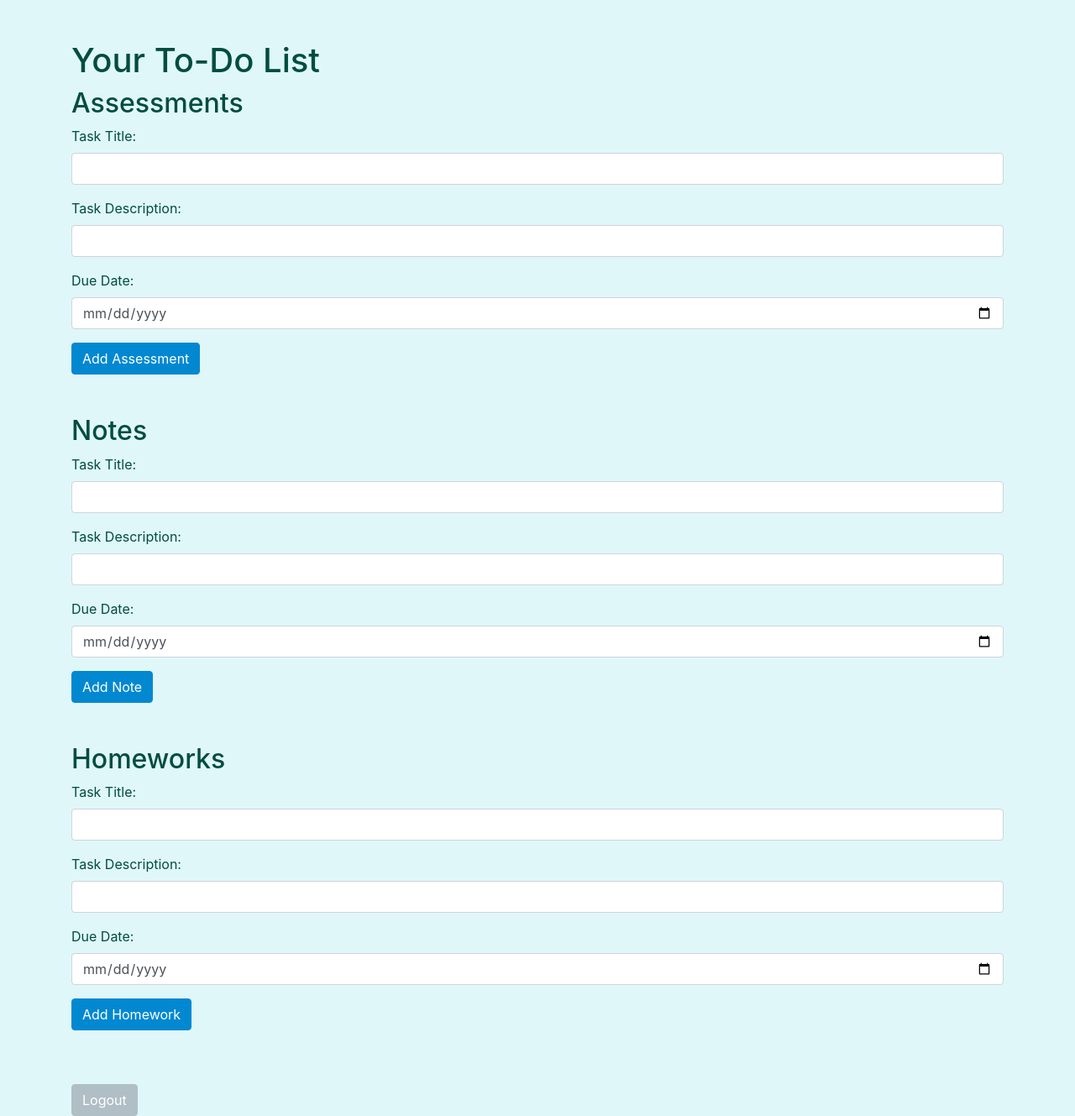
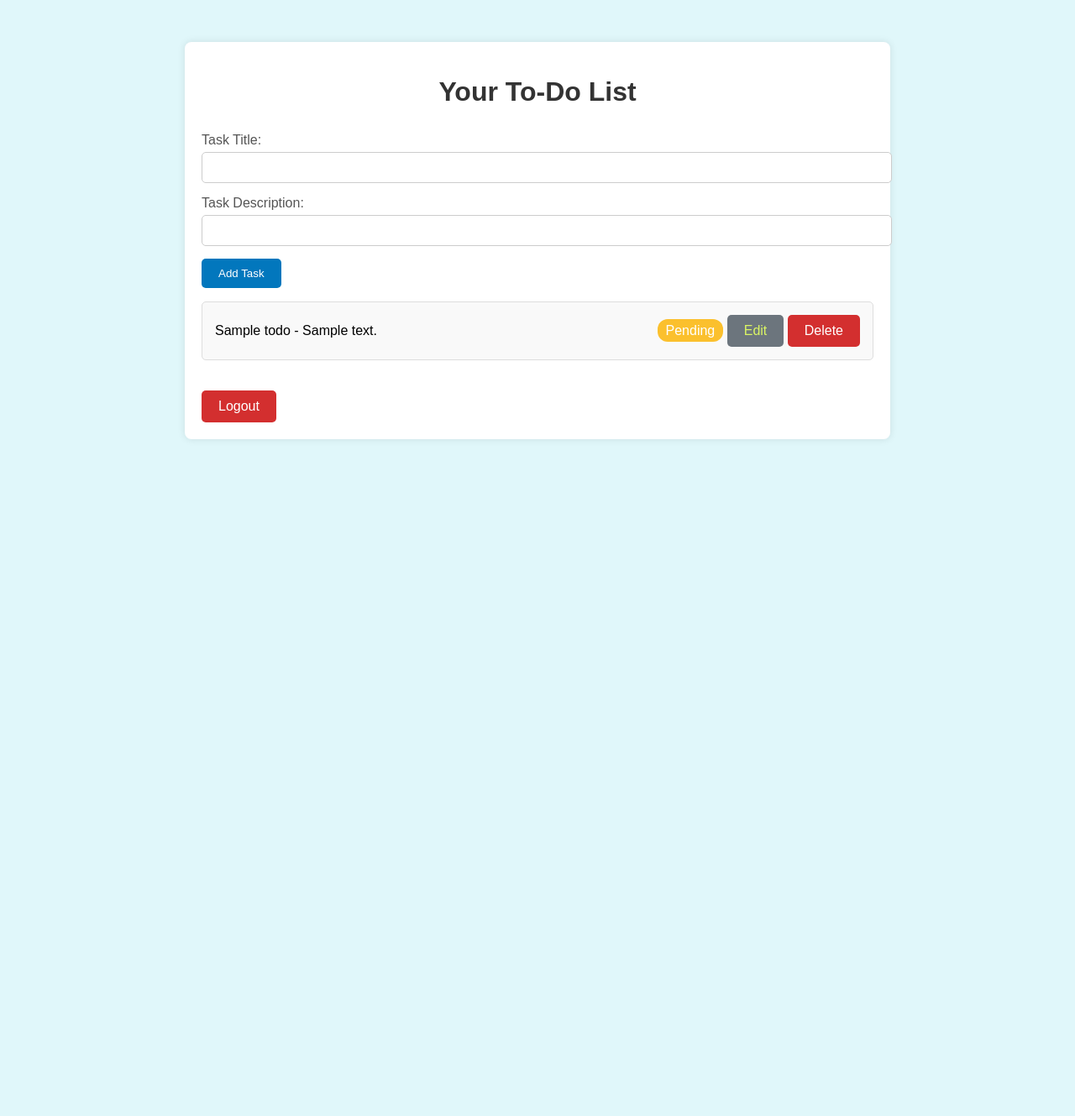
Before and after one commit to GusBus324/G-Status-todo-, a Flask app: template Flask_app/templates/dashboard.html in a window 1280 px wide. Shown: the whole page at 84% size. After the commit the page ends 523 px from the top, so only its background shows below. Run offline with Flask 3, Linux system fonts and the light colour scheme; the template is opened without the code that fills it: most values are stand-ins (such as "Sample title", 1, 10 or a date in 2020); parts of the project's set-up code (start-up, migrations or seed data) failed here and were passed over; some libraries are stand-ins or nearby versions.

Commit message:
made changes

```diff
--- a/Flask_app/app.py
+++ /dev/null
@@ -1,91 +0,0 @@
-from flask import Flask, render_template, request, flash, session, redirect, url_for
-from werkzeug.security import generate_password_hash, check_password_hash
-from sqlalchemy.orm import sessionmaker
-from sqlalchemy import create_engine
-from db_create import User, ToDo  # Import the User and ToDo models from your models file
-
-app = Flask(__name__)
-app.secret_key = "supersecretkey"  # Replace with a secure, random key
-
-# Set up the database engine and session
-engine = create_engine("sqlite:///todo.db")  # Ensure this points to your actual database file
-Session = sessionmaker(bind=engine)
-db_session = Session()
-
-@app.route('/')
-def index():
-    return render_template('index.html')
-
-@app.route('/login', methods=['GET', 'POST'])
-def login():
-    if request.method == 'POST':
-        # Retrieve data from the form
-        username = request.form.get('username')
-        password = request.form.get('password')
-        # Query the database to find the user with the given username
-        user = db_session.query(User).filter_by(username=username).first()
-        # Check if the user exists and if the password matches
-        if user and check_password_hash(user.password, password):
-            # Store the user's ID in the session
-            session['user_id'] = user.id
-            flash('Login successful!', 'info')
-            return redirect(url_for('dashboard'))  # Redirect to the dashboard
-        else:
-            flash('Invalid username or password', 'danger')
-    return render_template('login.html')
-
-@app.route('/signup', methods=['GET', 'POST'])
-def signup():
-    if request.method == 'POST':
-        username = request.form['username']
-        password = request.form['password']
-        existing_user = db_session.query(User).filter_by(username=username).first()
-        if existing_user:
-            flash('Username already exists. Please choose a different username.', 'danger')
-            return redirect(url_for('signup'))
-        hashed_password = generate_password_hash(password)
-        new_user = User(username=username, password=hashed_password)
-        db_session.add(new_user)
-        db_session.commit()
-        flash('Signup successful! Please log in.', 'success')
-        return redirect(url_for('login'))
-    return render_template('signup.html')
-
-@app.route('/dashboard')
-def dashboard():
-    # Check if the user is logged in
-    if 'user_id' not in session:
-        flash('Please log in to access the dashboard.', 'warning')
-        return redirect(url_for('login'))
-    # Retrieve the user's to-dos from the database
-    user_id = session['user_id']
-    user = db_session.query(User).get(user_id)
-    return render_template('dashboard.html', todos=user.todos)
-
-@app.route('/add_task', methods=['POST'])
-def add_task():
-    # Check if the user is logged in
-    if 'user_id' not in session:
-        flash('Please log in to add tasks.', 'warning')
-        return redirect(url_for('login'))
-    # Retrieve data from the form
-    title = request.form['title']
-    description = request.form['description']
-    category = request.form['category']
-    due_date = request.form['due_date']
-    user_id = session['user_id']
-    # Create a new task
-    new_task = ToDo(title=title, description=description, category=category, due_date=due_date, user_id=user_id)
-    db_session.add(new_task)
-    db_session.commit()
-    flash('Task added successfully!', 'success')
-    return redirect(url_for('dashboard'))
-
-@app.route('/logout')
-def logout():
-    session.pop('user_id', None)
-    flash('You have been logged out.', 'info')
-    return redirect(url_for('index'))
-
-if __name__ == '__main__':
-    app.run(debug=True)
--- a/Flask_app/templates/dashboard.html
+++ b/Flask_app/templates/dashboard.html
@@ -1,54 +1,117 @@
 <!DOCTYPE html>
 <html lang="en">
 <head>
-    <meta charset="UTF-8" />
-    <meta name="viewport" content="width=device-width, initial-scale=1.0" />
+    <meta charset="UTF-8">
+    <meta name="viewport" content="width=device-width, initial-scale=1.0">
     <title>Dashboard</title>
-    <link rel="stylesheet" href="https://maxcdn.bootstrapcdn.com/bootstrap/4.5.2/css/bootstrap.min.css" />
     <style>
         body {
+            font-family: Arial, sans-serif;
             background-color: #e0f7fa; /* Light blue background */
-            color: #004d40; /* Dark green text */
+            margin: 0;
+            padding: 0;
         }
         .container {
-            margin-top: 50px;
+            max-width: 800px;
+            margin: 50px auto;
+            padding: 20px;
+            background-color: #ffffff;
+            box-shadow: 0 0 10px rgba(0, 0, 0, 0.1);
+            border-radius: 8px;
+        }
+        h1 {
+            color: #333; /* Dark grey */
+            text-align: center;
+            margin-bottom: 30px;
+        }
+        .form-group {
+            margin-bottom: 15px;
+        }
+        .form-group label {
+            display: block;
+            margin-bottom: 5px;
+            color: #555; /* Medium grey */
+        }
+        .form-group input {
+            width: 100%;
+            padding: 10px;
+            border: 1px solid #ccc;
+            border-radius: 5px;
         }
         .btn-primary {
-            background-color: #0288d1; /* Light blue button */
-            border-color: #0288d1;
+            background-color: #0277bd; /* Dark blue */
+            color: #ffffff;
+            padding: 10px 20px;
+            border: none;
+            border-radius: 5px;
+            cursor: pointer;
         }
         .btn-primary:hover {
-            background-color: #0277bd; /* Darker blue button on hover */
-            border-color: #0277bd;
+            background-color: #01579b; /* Darker blue */
+        }
+        .list-group {
+            list-style: none;
+            padding: 0;
+        }
+        .list-group-item {
+            display: flex;
+            justify-content: space-between;
+            align-items: center;
+            padding: 15px;
+            margin-bottom: 10px;
+            border: 1px solid #ddd;
+            border-radius: 5px;
+            background-color: #f9f9f9;
+        }
+        .badge {
+            padding: 5px 10px;
+            border-radius: 12px;
+        }
+        .badge-success {
+            background-color: #388e3c; /* Dark green */
+            color: #ffffff;
+        }
+        .badge-warning {
+            background-color: #fbc02d; /* Dark yellow */
+            color: #ffffff;
         }
         .btn-danger {
-            background-color: #b0bec5; /* Light gray button */
-            border-color: #b0bec5;
+            background-color: #d32f2f; /* Dark red */
+            color: #ffffff;
+            padding: 10px 20px;
+            border: none;
+            border-radius: 5px;
+            text-decoration: none;
+            display: inline-block;
+            text-align: center;
         }
         .btn-danger:hover {
-            background-color: #90a4ae; /* Darker gray button on hover */
-            border-color: #90a4ae;
+            background-color: #b71c1c; /* Darker red */
         }
-        .list-group-item {
-            background-color: #e0f7fa; /* Light blue list item */
-            color: #004d40; /* Dark green text */
+        .btn-secondary {
+            background-color: #6c757d; /* Grey */
+            color: #daf464;
+            padding: 10px 20px;
+            border: none;
+            border-radius: 5px;
+            cursor: pointer;
+            text-decoration: none;
+            display: inline-block;
+            text-align: center;
         }
-        .badge-success {
-            background-color: #81c784; /* Light green badge */
+        .btn-secondary:hover {
+            background-color: #5a6268; /* Darker grey */
         }
-        .badge-warning {
-            background-color: #ffb74d; /* Light orange badge */
+        .mt-3 {
+            margin-top: 20px;
         }
     </style>
 </head>
 <body>
-    <div class="container mt-5">
+    <div class="container">
         <h1>Your To-Do List</h1>
-        <!-- Sections for Assessments, Notes, and Homeworks -->
-        <div class="mb-4">
-            <h2>Assessments</h2>
+        <!-- Form to add new tasks -->
         <form method="POST" action="{{ url_for('add_task') }}" class="mb-4">
-                <input type="hidden" name="category" value="Assessments">
             <div class="form-group">
                 <label for="title">Task Title:</label>
                 <input type="text" id="title" name="title" class="form-control" required>
@@ -57,87 +120,24 @@
                 <label for="description">Task Description:</label>
                 <input type="text" id="description" name="description" class="form-control">
             </div>
-                <div class="form-group">
-                    <label for="due_date">Due Date:</label>
-                    <input type="date" id="due_date" name="due_date" class="form-control">
-                </div>
-                <button type="submit" class="btn btn-primary">Add Assessment</button>
+            <button type="submit" class="btn btn-primary">Add Task</button>
         </form>
         <ul class="list-group">
-                {% for todo in todos if todo.category == 'Assessments' %}
+            {% for todo in todos %}
                 <li class="list-group-item">
-                        {{ todo.title }} - {{ todo.description }} - Due: {{ todo.due_date }}
+                    <span>{{ todo.title }} - {{ todo.description }}</span>
+                    <div>
                         {% if todo.done %}
                             <span class="badge badge-success">Done</span>
                         {% else %}
                             <span class="badge badge-warning">Pending</span>
                         {% endif %}
+                        <a href="{{ url_for('edit_task', task_id=todo.id) }}" class="btn btn-secondary ml-2">Edit</a>
+                        <a href="{{ url_for('delete_task', task_id=todo.id) }}" class="btn btn-danger ml-2">Delete</a>
+                    </div>
                 </li>
             {% endfor %}
         </ul>
-        </div>
-        <div class="mb-4">
-            <h2>Notes</h2>
-            <form method="POST" action="{{ url_for('add_task') }}" class="mb-4">
-                <input type="hidden" name="category" value="Notes">
-                <div class="form-group">
-                    <label for="title">Task Title:</label>
-                    <input type="text" id="title" name="title" class="form-control" required>
-                </div>
-                <div class="form-group">
-                    <label for="description">Task Description:</label>
-                    <input type="text" id="description" name="description" class="form-control">
-                </div>
-                <div class="form-group">
-                    <label for="due_date">Due Date:</label>
-                    <input type="date" id="due_date" name="due_date" class="form-control">
-                </div>
-                <button type="submit" class="btn btn-primary">Add Note</button>
-            </form>
-            <ul class="list-group">
-                {% for todo in todos if todo.category == 'Notes' %}
-                    <li class="list-group-item">
-                        {{ todo.title }} - {{ todo.description }} - Due: {{ todo.due_date }}
-                        {% if todo.done %}
-                            <span class="badge badge-success">Done</span>
-                        {% else %}
-                            <span class="badge badge-warning">Pending</span>
-                        {% endif %}
-                    </li>
-                {% endfor %}
-            </ul>
-        </div>
-        <div class="mb-4">
-            <h2>Homeworks</h2>
-            <form method="POST" action="{{ url_for('add_task') }}" class="mb-4">
-                <input type="hidden" name="category" value="Homeworks">
-                <div class="form-group">
-                    <label for="title">Task Title:</label>
-                    <input type="text" id="title" name="title" class="form-control" required>
-                </div>
-                <div class="form-group">
-                    <label for="description">Task Description:</label>
-                    <input type="text" id="description" name="description" class="form-control">
-                </div>
-                <div class="form-group">
-                    <label for="due_date">Due Date:</label>
-                    <input type="date" id="due_date" name="due_date" class="form-control">
-                </div>
-                <button type="submit" class="btn btn-primary">Add Homework</button>
-            </form>
-            <ul class="list-group">
-                {% for todo in todos if todo.category == 'Homeworks' %}
-                    <li class="list-group-item">
-                        {{ todo.title }} - {{ todo.description }} - Due: {{ todo.due_date }}
-                        {% if todo.done %}
-                            <span class="badge badge-success">Done</span>
-                        {% else %}
-                            <span class="badge badge-warning">Pending</span>
-                        {% endif %}
-                    </li>
-                {% endfor %}
-            </ul>
-        </div>
         <a href="{{ url_for('logout') }}" class="btn btn-danger mt-3">Logout</a>
     </div>
 </body>
--- /dev/null
+++ b/app.py
@@ -0,0 +1,104 @@
+from flask import Flask, render_template, request, flash, session, redirect, url_for
+from werkzeug.security import generate_password_hash, check_password_hash
+from sqlalchemy.orm import sessionmaker
+from sqlalchemy import create_engine
+from db_create import User, ToDo  # Import the User and ToDo models from your models file
+
+app = Flask(__name__)
+app.secret_key = "supersecretkey"  # Replace with a secure, random key
+
+# Set up the database engine and session
+engine = create_engine("sqlite:///todo.db")  # Ensure this points to your actual database file
+Session = sessionmaker(bind=engine)
+db_session = Session()
+
+@app.route('/signup', methods=['GET', 'POST'])
+def signup():
+    if request.method == 'POST':
+        username = request.form['username']
+        password = request.form['password']
+        hashed_password = generate_password_hash(password, method='sha256')
+
+        new_user = User(username=username, password=hashed_password)
+        try:
+            db_session.add(new_user)
+            db_session.commit()
+            flash('Signup successful! Please login.', 'success')
+            return redirect(url_for('login'))
+        except:
+            db_session.rollback()
+            flash('Username already exists. Please choose a different one.', 'danger')
+
+    return render_template('signup.html')
+
+@app.route('/login', methods=['GET', 'POST'])
+def login():
+    if request.method == 'POST':
+        username = request.form.get('username')
+        password = request.form.get('password')
+        user = db_session.query(User).filter_by(username=username).first()
+        if user and check_password_hash(user.password, password):
+            session['user_id'] = user.id
+            flash('Login successful!', 'info')
+            return redirect(url_for('dashboard'))
+        else:
+            flash('Invalid username or password', 'danger')
+
+    return render_template('login.html')
+
+@app.route('/dashboard')
+def dashboard():
+    user_id = session.get('user_id')
+    if not user_id:
+        return redirect(url_for('login'))
+    todos = db_session.query(ToDo).filter_by(user_id=user_id).all()
+    return render_template('dashboard.html', todos=todos)
+
+@app.route('/add_task', methods=['POST'])
+def add_task():
+    user_id = session.get('user_id')
+    if not user_id:
+        return redirect(url_for('login'))
+    title = request.form['title']
+    description = request.form['description']
+    new_task = ToDo(title=title, description=description, done=False, user_id=user_id)
+    db_session.add(new_task)
+    db_session.commit()
+    return redirect(url_for('dashboard'))
+
+@app.route('/edit_task/<int:task_id>', methods=['GET', 'POST'])
+def edit_task(task_id):
+    user_id = session.get('user_id')
+    if not user_id:
+        return redirect(url_for('login'))
+    task = db_session.query(ToDo).filter_by(id=task_id, user_id=user_id).first()
+    if request.method == 'POST':
+        task.title = request.form['title']
+        task.description = request.form['description']
+        task.done = request.form.get('done') == 'on'
+        db_session.commit()
+        return redirect(url_for('dashboard'))
+    return render_template('edit_task.html', task=task)
+
+@app.route('/delete_task/<int:task_id>')
+def delete_task(task_id):
+    user_id = session.get('user_id')
+    if not user_id:
+        return redirect(url_for('login'))
+    task = db_session.query(ToDo).filter_by(id=task_id, user_id=user_id).first()
+    db_session.delete(task)
+    db_session.commit()
+    return redirect(url_for('dashboard'))
+
+@app.route('/')
+def index():
+    return render_template('index.html')
+
+@app.route('/logout')
+def logout():
+    session.pop('user_id', None)
+    flash('You have been logged out.', 'info')
+    return redirect(url_for('index'))
+
+if __name__ == '__main__':
+    app.run(debug=True)
```
Also changed, not shown: Flask_app/db_create.py (deleted, +0 -32 lines), Flask_app/templates/edit_task.html (added, +94 -0 lines), Flask_app/templates/signup.html (+3 -6 lines), db_create.py (added, +35 -0 lines), insert_data.py (added, +57 -0 lines), todo.db. Lines whose indentation alone changed are shown as unchanged.
